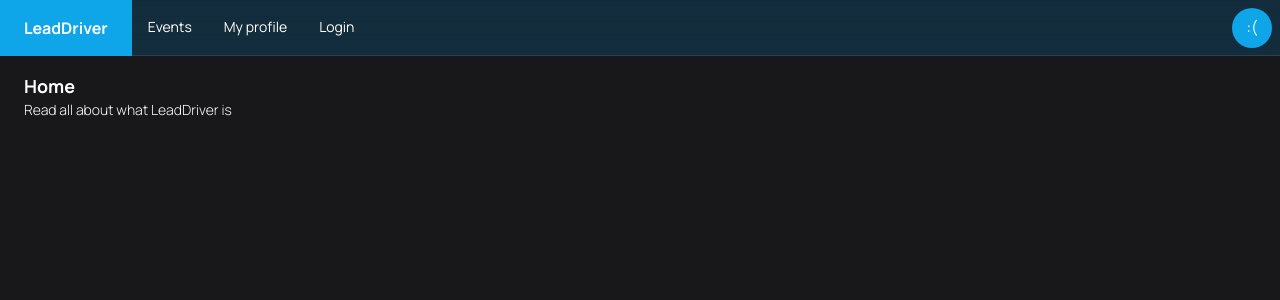
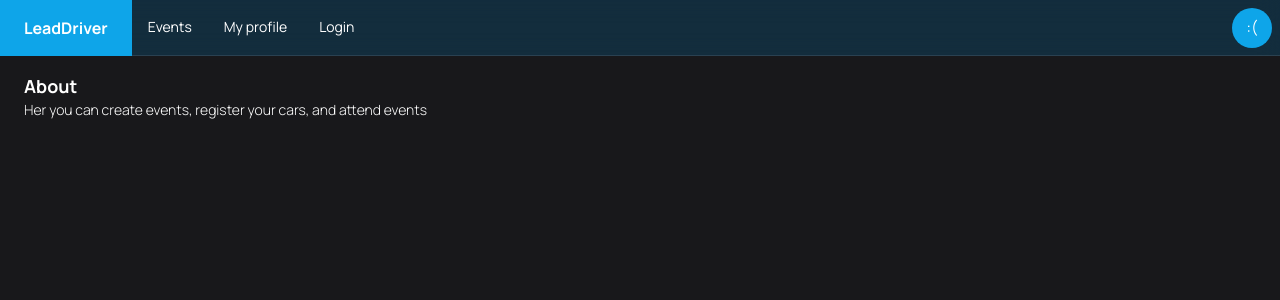
Before and after one commit to rikadr/leadDriver2, a React (Create React App) app in the folder frontend/: page / in a window 1280 px wide. Shown: the top 300 px of the page. Built offline with nearby package versions, Linux system fonts and the light colour scheme; no server answers; a web font is replaced by a local one.

Commit message:
Select color

```diff
--- a/frontend/src/index.css
+++ b/frontend/src/index.css
@@ -19,3 +19,8 @@
       @apply font-light text-sm;
     }
   }
+
+  ::selection {
+    background: skyblue;
+    color: white;
+  }
--- a/frontend/src/layout/nav-menu.tsx
+++ b/frontend/src/layout/nav-menu.tsx
@@ -7,7 +7,7 @@ export const NavMenu: React.FC = () => {
   const you = useYouInitials();
 
   return (
-    <div className="h-14 border-b-[1px] border-white/10 backdrop-blur-md bg-sky-600/20 flex items-center absolute w-full">
+    <div className="h-14 border-b-[1px] select-none border-white/10 backdrop-blur-md bg-sky-600/20 flex items-center absolute w-full">
       <Link
         to={appUrl["home"]}
         className="font-bold px-6 py-4 transition-colors duration-200 hover:bg-sky-500 hover:text-white"
--- a/frontend/src/route/home/home.tsx
+++ b/frontend/src/route/home/home.tsx
@@ -13,8 +13,8 @@ export const Home: React.FC = () => {
 
   return (
     <div>
-      <h1>Home</h1>
-      <p>Read all about what LeadDriver is</p>
+      <h1>About</h1>
+      <p>Her you can create events, register your cars, and attend events</p>
     </div>
   );
 };
```
